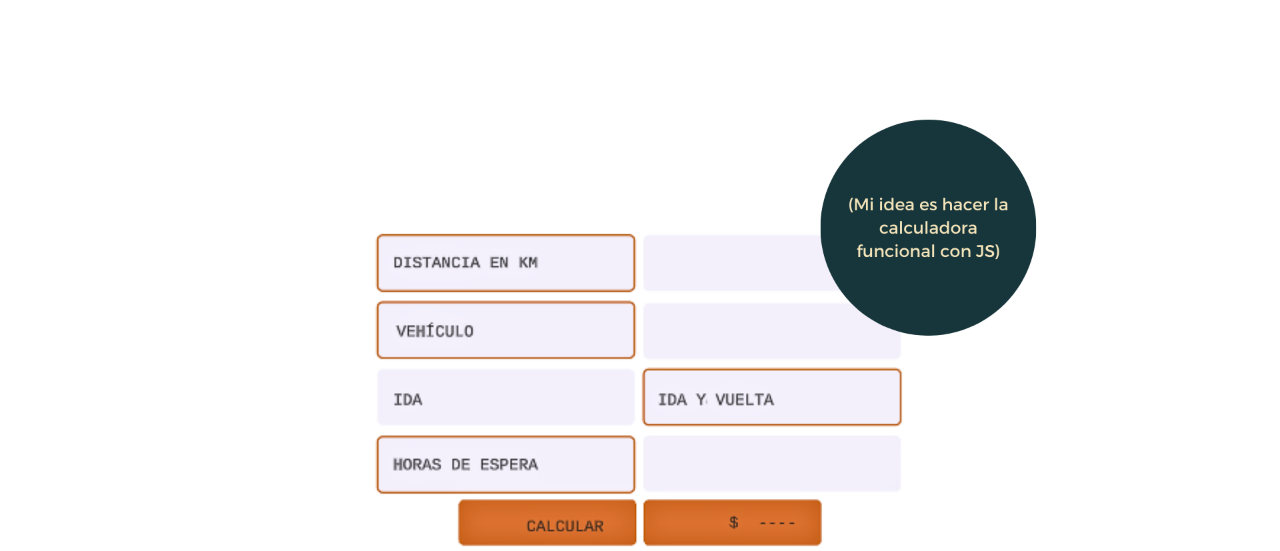
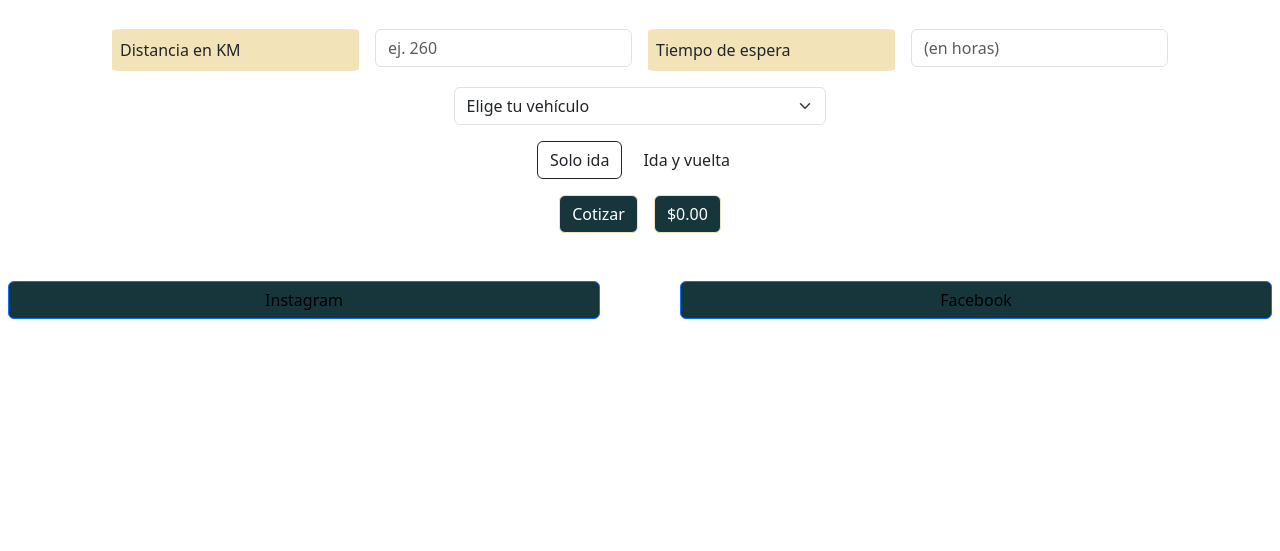
Before and after one commit to micaelalsantarelli/avenida, a plain HTML site: page pages/cotizatuviaje.html in a window 1280 px wide. Shown: the part 249-800 px from the top of the page. Drawn offline with nearby package versions, Linux system fonts and the light colour scheme; a web font is replaced by a local one.

Commit message:
mejora cotizar

```diff
--- a/css/partials/_cotizaryreservar.scss
+++ b/css/partials/_cotizaryreservar.scss
@@ -1,12 +1,3 @@
-.calculadora {
-    display: flex;
-    justify-content: center;
-    align-items: center;
-    img {
-        width: 100%;
-    }
-}
-
 .reservaform {
     padding: 2rem;
     label {
@@ -18,3 +9,42 @@
         color: #f3e3b9;
     }
 }
+
+.cotizarform {
+    display: flex;
+    justify-content: center;
+    .completar {
+        background-color: #f3e3b9;
+        padding: .5rem;
+        border-radius: 5%;
+        &:hover {
+            border-color: #17363b;
+        }
+    }
+    .vehiculo {
+        display: flex;
+        width: 30%;
+        justify-content: center;
+    }
+    .boton_elegir {
+        display: flex;
+        justify-content: center;
+        gap: .5rem;
+        label:hover {
+            background-color: #f3e3b9;
+        }
+    }
+    .boton_calcular {
+        display: flex;
+        justify-content: center;
+        gap: 1rem;
+        button {
+            background-color: #17363b;
+            border-color: #f3e3b9;
+            &:hover {
+                background-color: #f3e3b9;
+                color: #17363b;
+            }
+        }
+    }
+}
--- a/pages/cotizatuviaje.html
+++ b/pages/cotizatuviaje.html
@@ -28,11 +28,44 @@
         </div>
     </section>
 
-    <section class="calcular">
-        <div class="calculadora">
-            <img src="../img/calculadora.png">
+    <form class="row g-3 cotizarform">
+        <div class="col-auto">
+          <label for="staticEmail2" class="visually-hidden">Distancia en KM</label>
+          <input type="text" readonly="" class="form-control-plaintext completar" id="staticEmail2" value="Distancia en KM">
         </div>
-    </section>
+        <div class="col-auto">
+          <label for="inputPassword2" class="visually-hidden">Distancia</label>
+          <input type="password" class="form-control" id="inputPassword2" placeholder="ej. 260">
+        </div>
+        <div class="col-auto">
+            <label for="staticEmail2" class="visually-hidden">Horas de espera</label>
+            <input type="text" readonly="" class="form-control-plaintext completar" id="staticEmail2" value="Tiempo de espera">
+        </div>
+        <div class="col-auto">
+            <label for="inputPassword2" class="visually-hidden">Horas</label>
+            <input type="password" class="form-control" id="inputPassword2" placeholder="(en horas)">
+        </div>
+        </div>
+        <div class="vehiculo">
+            <select class="form-select" aria-label="Default select example">
+            <option selected>Elige tu vehículo</option>
+            <option value="1">Cronos</option>
+            <option value="2">Kangoo</option>
+            <option value="3">Logan</option>
+            </select>
+        </div>
+        <div class="boton_elegir">
+            <input type="radio" class="btn-check" name="options-base" id="option5" autocomplete="off" checked>
+            <label class="btn" for="option5">Solo ida</label>
+            <input type="radio" class="btn-check" name="options-base" id="option6" autocomplete="off">
+            <label class="btn" for="option6">Ida y vuelta</label>
+        </div>
+        <div class="boton_calcular">
+            <button type="submit" class="btn btn-primary">Cotizar</button>
+            <button type="submit" class="btn btn-primary"> $0.00</button>
+        </div>
+    </form>
+
 
 
     <footer class="pie">
```
Also changed, not shown: css/style.css, 1 other file.
